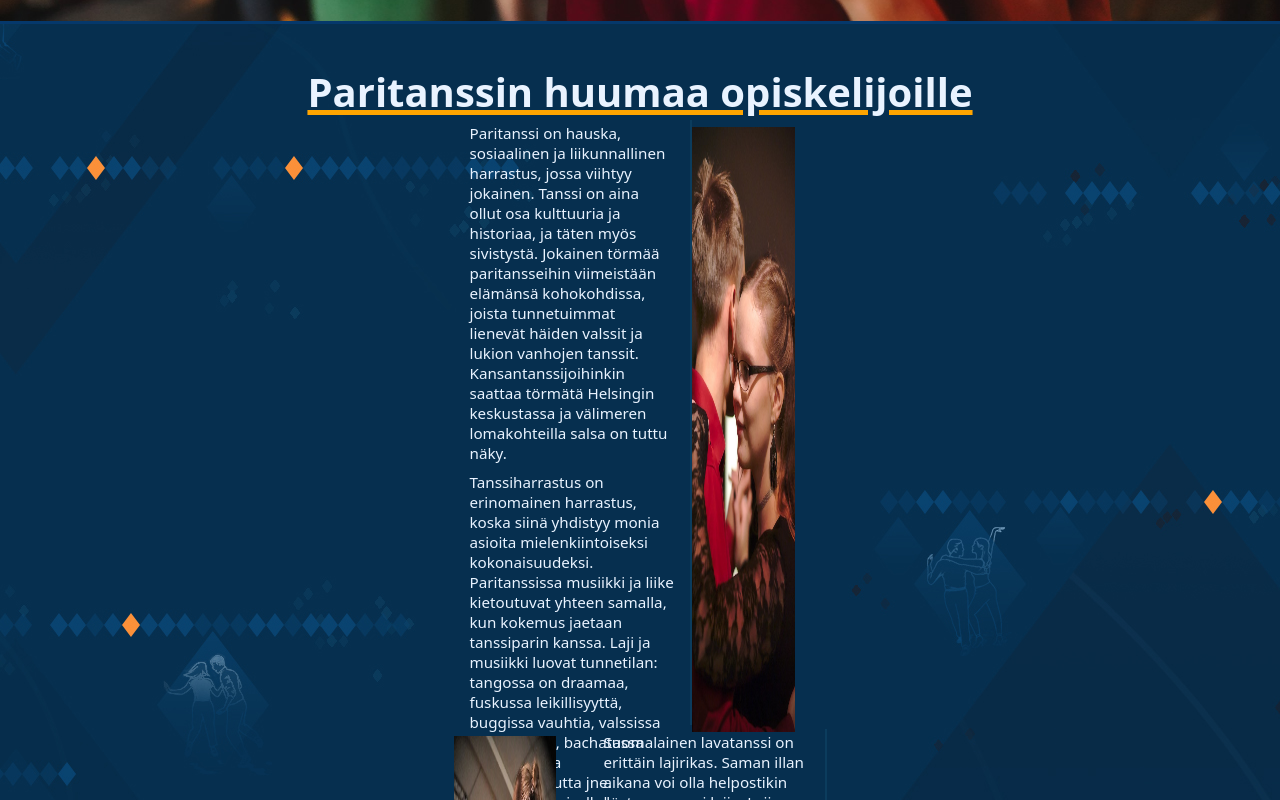
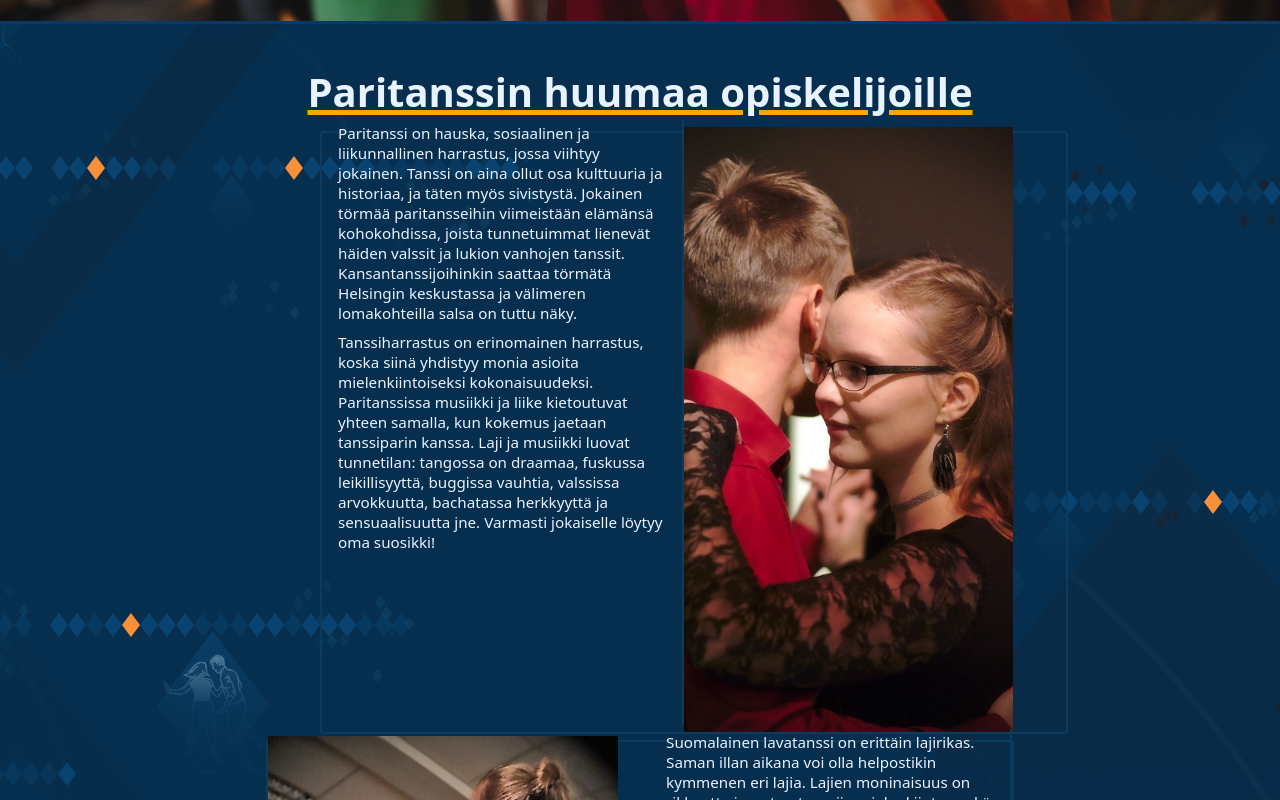
Before and after one commit to pohjalaisten-tanssikerho/web, a SvelteKit app: page / in a window 1280 px wide. Shown: the part 680-1480 px from the top of the page. Built offline with nearby package versions, Linux system fonts and the light colour scheme; no server answers.

Commit message:
add border radius and border .contnet-annikajuuso,.content-minttuilmari -needs fixing to get text&img  inside the border

```diff
--- a/src/routes/+page.svelte
+++ b/src/routes/+page.svelte
@@ -200,9 +200,12 @@ section {
   display: flex;
   flex-direction: row;
   align-items: center;
-  margin-bottom: 20px;
-  width: 373px;
   height: 603px;
+    width: 748px;
+    margin: 0 auto;
+    border: 2px solid #0b3c5d;
+    border-radius: 4px;
+    margin-bottom:36px
 }
 .content-minttuilmari {
   flex-direction: row-reverse;
```
